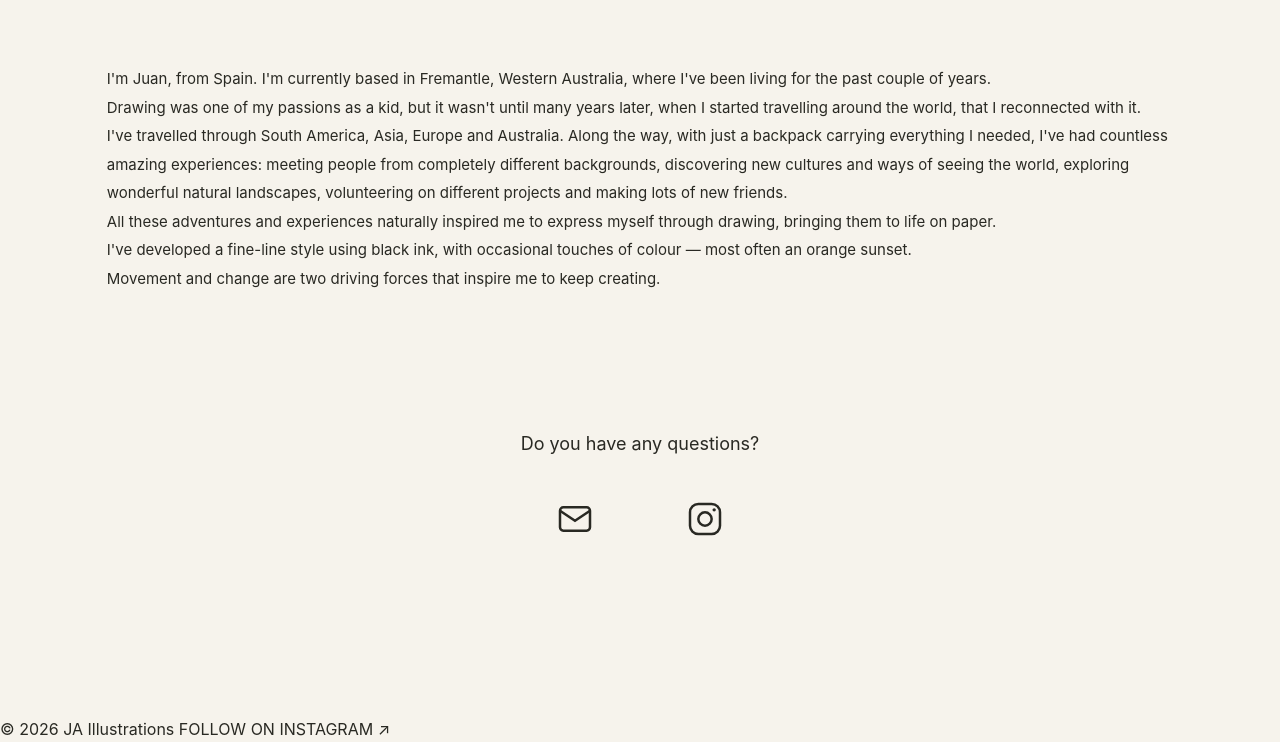
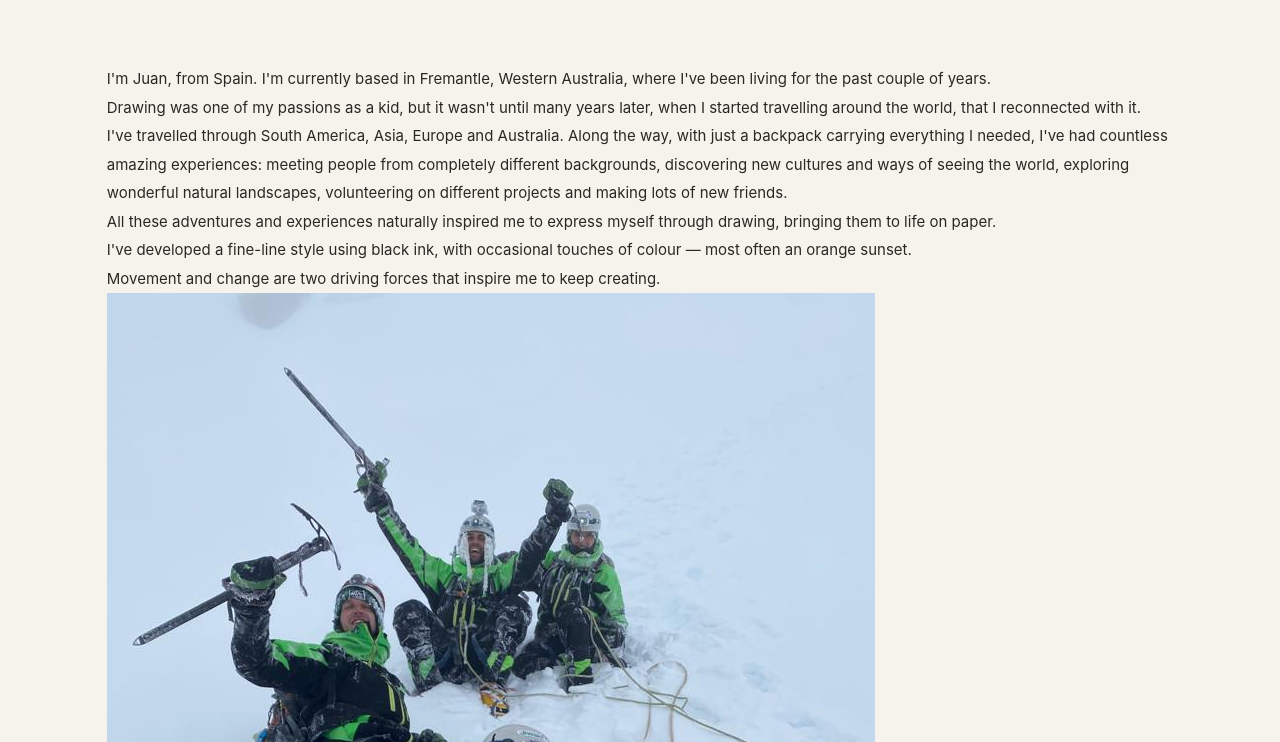
Before and after one commit to jaillustrations/jaillustrations.github.io, a plain HTML site: page index.html in a window 1280 px wide. Shown: the part 5666-6408 px from the top of the page. Drawn offline with Linux system fonts and the light colour scheme.

Commit message:
Update index.html

```diff
--- a/index.html
+++ b/index.html
@@ -1064,6 +1064,8 @@ grid-auto-flow: row dense;
     </div>
   </div>
 
+ <div class="about-intro">
+
   <div class="about-text">
     <p>
       I'm Juan, from Spain. I'm currently based in Fremantle,
@@ -1100,7 +1102,13 @@ grid-auto-flow: row dense;
       Movement and change are two driving forces that inspire me to
       keep creating.
     </p>
+    </div>
+
+  <div class="about-side-image">
+    <img src="artist-photos/huaynapotosi.jpg" alt="Huaynapotosi">
   </div>
+
+</div>
 
 </section>
 
```
